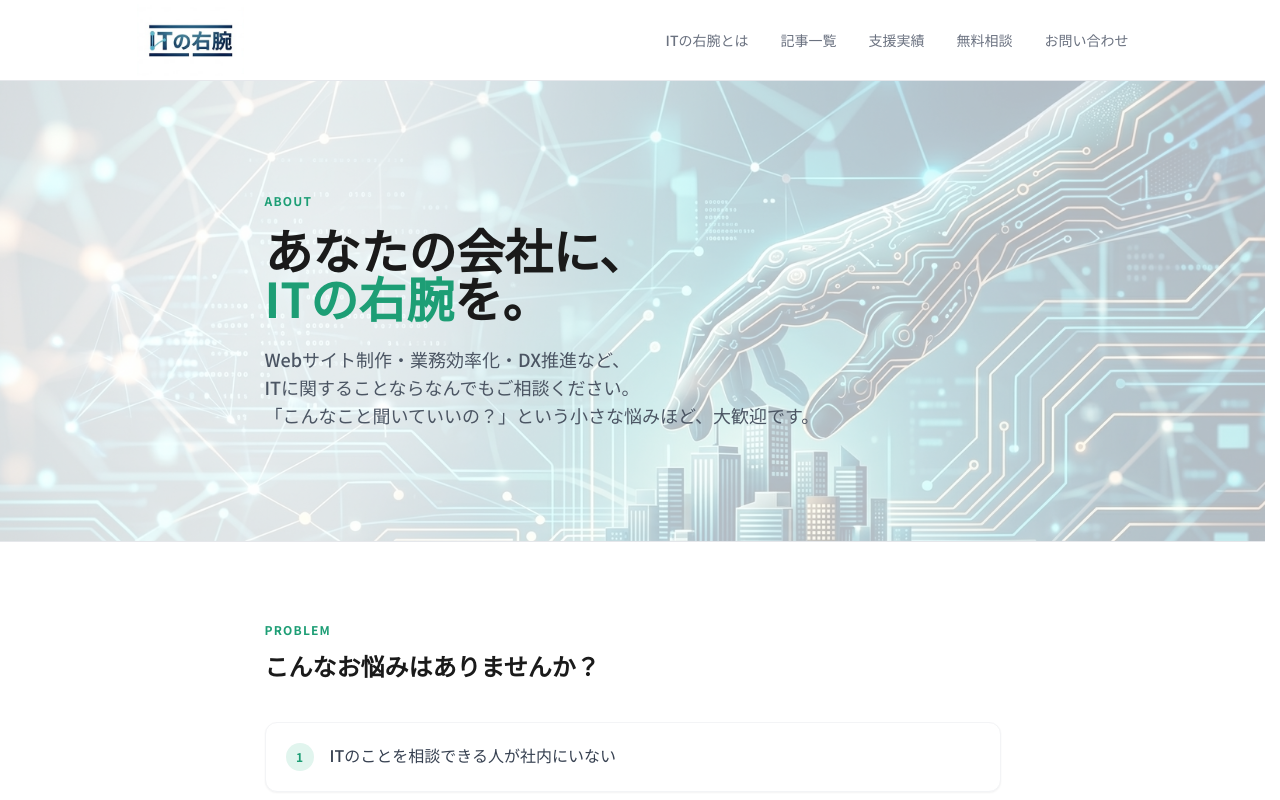
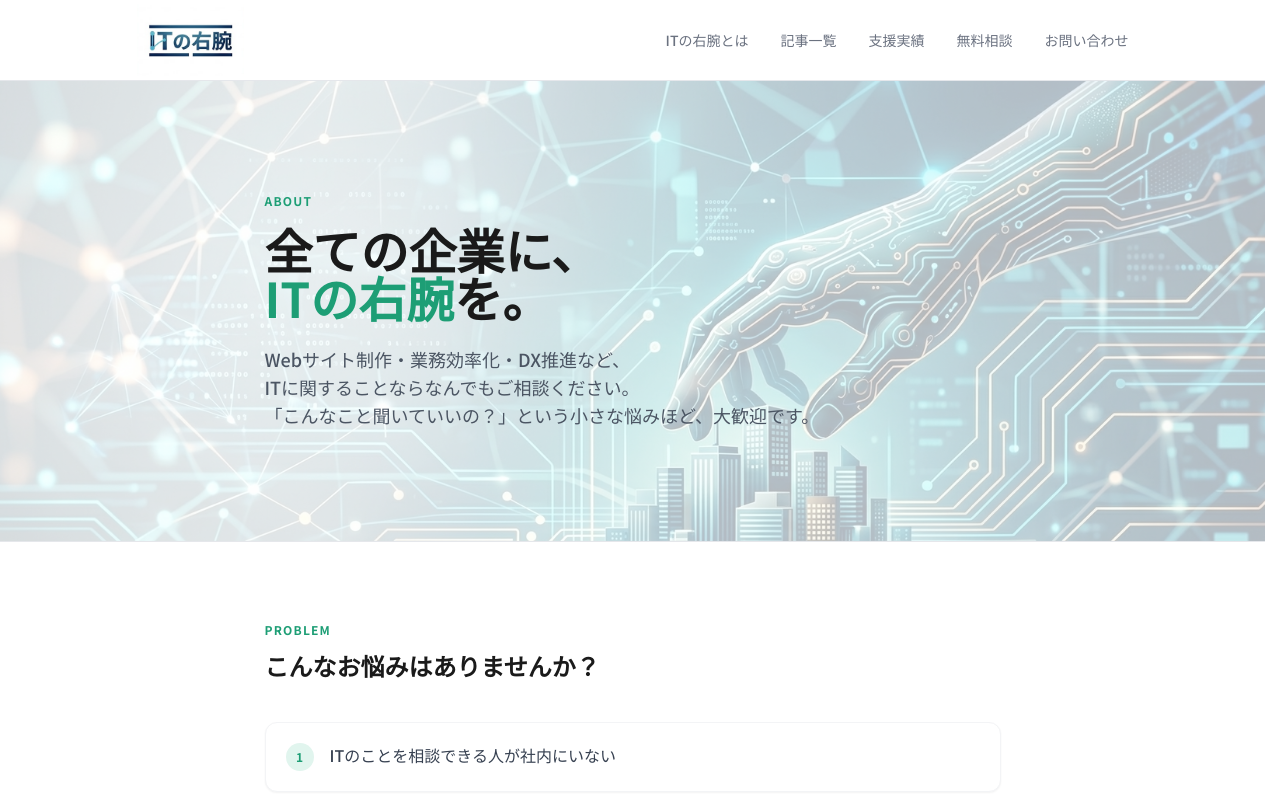
Before and after one commit to Yuto299/it-no-migiude, a Next.js app: page /concept in a window 1280 px wide. Shown: the top 800 px of the page. Built offline with nearby package versions, Linux system fonts and the light colour scheme; no server answers.

Commit message:
fix concept message

```diff
--- a/src/app/concept/page.tsx
+++ b/src/app/concept/page.tsx
@@ -46,7 +46,7 @@ export default function ConceptPage() {
             About
           </p>
           <h1 className="text-3xl md:text-5xl font-bold text-[#1a1a1a] leading-tight mb-6">
-            あなたの会社に、
+            全ての企業に、
             <br />
             <span className="text-brand-green">ITの右腕</span>を。
           </h1>
```
